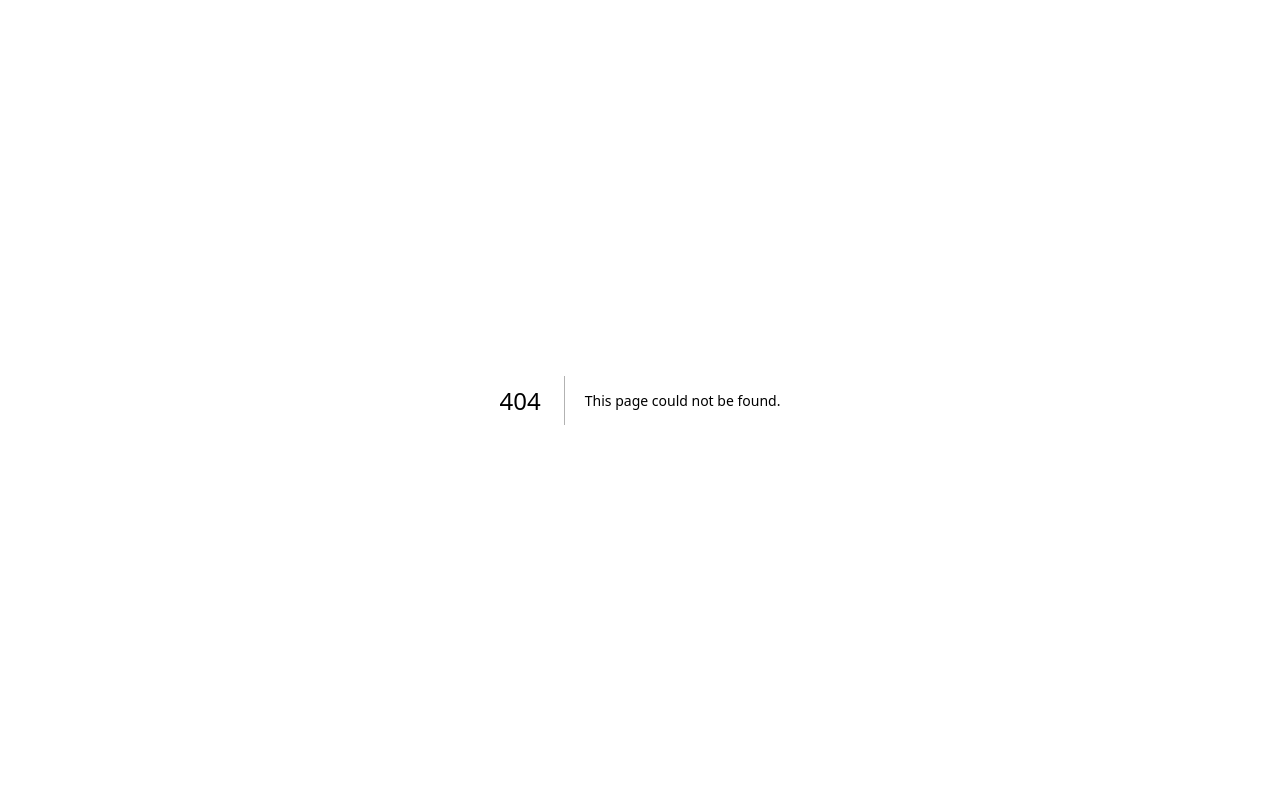
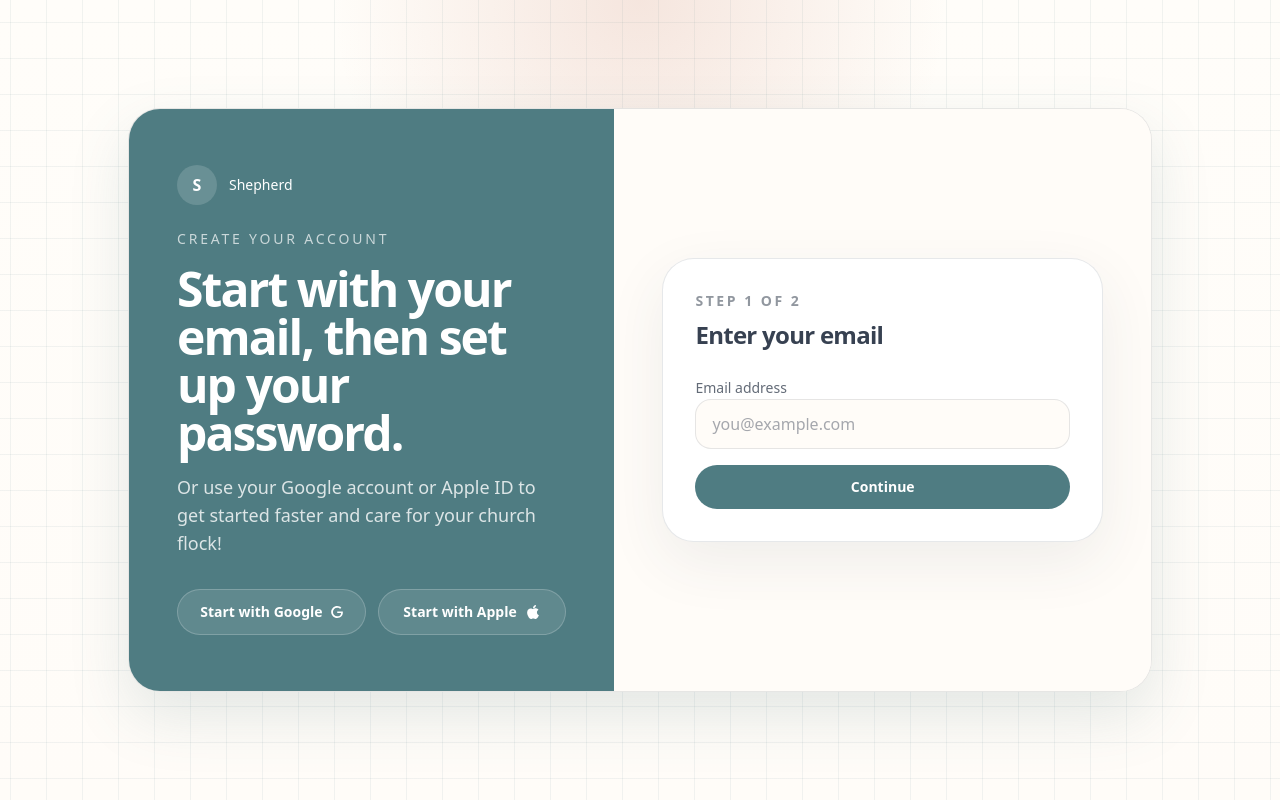
Before and after one commit to jeddelich/shepherd, a Next.js app: page /register in a window 1280 px wide. Before the commit this address had no page. Built offline with nearby package versions, Linux system fonts and the light colour scheme.

Commit message:
feat: create register page

```diff
--- /dev/null
+++ b/app/(auth)/register/page.tsx
@@ -0,0 +1,194 @@
+"use client";
+
+import Link from "next/link";
+import { useState, type FormEvent } from "react";
+import { FaApple } from "react-icons/fa6";
+import { SiGoogle } from "react-icons/si";
+
+type Step = "email" | "password";
+
+export default function RegisterPage() {
+	const [step, setStep] = useState<Step>("email");
+	const [email, setEmail] = useState("");
+	const [password, setPassword] = useState("");
+	const [confirmPassword, setConfirmPassword] = useState("");
+	const [error, setError] = useState("");
+
+	function handleEmailSubmit(event: FormEvent<HTMLFormElement>) {
+		event.preventDefault();
+
+		if (!email.trim()) {
+			setError("Enter an email to continue.");
+			return;
+		}
+
+		setError("");
+		setStep("password");
+	}
+
+	function handlePasswordSubmit(event: FormEvent<HTMLFormElement>) {
+		event.preventDefault();
+
+		if (!password || !confirmPassword) {
+			setError("Create and confirm your password to continue.");
+			return;
+		}
+
+		if (password !== confirmPassword) {
+			setError("Passwords do not match.");
+			return;
+		}
+
+		setError("");
+		// Firebase Auth wiring will replace this submit handler.
+	}
+
+	function handleProviderSignIn(provider: "google" | "apple") {
+		setError("");
+		// Firebase Auth provider sign-in will be connected here.
+		console.log(`Continue with ${provider}`);
+	}
+
+	return (
+		<main className="hero-grid flex flex-1 items-center justify-center px-6 py-12 sm:px-10 lg:px-16">
+			<div className="surface-panel w-full max-w-5xl overflow-hidden rounded-4xl">
+				<div className="grid lg:grid-cols-[0.95fr_1.05fr]">
+					<section className="flex flex-col justify-between gap-8 bg-(--color-primary) px-6 py-8 text-white sm:px-10 sm:py-12 lg:px-12 lg:py-14">
+						<div className="space-y-6">
+							<Link href="/" className="inline-flex items-center gap-3 text-sm font-medium text-white/90">
+								<span className="flex h-10 w-10 items-center justify-center rounded-full bg-white/15 text-base font-semibold">
+									S
+								</span>
+								Shepherd
+							</Link>
+
+							<div className="space-y-4">
+								<p className="text-sm font-medium uppercase tracking-[0.2em] text-white/70">
+									Create your account
+								</p>
+								<h1 className="max-w-md text-4xl font-semibold tracking-[-0.04em] sm:text-5xl">
+									Start with your email, then set up your password.
+								</h1>
+								<p className="max-w-md text-base leading-7 text-white/80 sm:text-lg">
+									Or use your Google account or Apple ID to get started faster and care for your church flock!
+								</p>
+							</div>
+						</div>
+
+						<div className="grid gap-3 sm:grid-cols-2">
+							<button
+								type="button"
+								onClick={() => handleProviderSignIn("google")}
+								className="inline-flex items-center justify-center rounded-full border border-white/20 bg-white/10 px-5 py-3 text-sm font-semibold text-white transition-colors hover:bg-white/15"
+							>
+								Start with Google
+								<SiGoogle aria-hidden="true" className="ml-2 h-3 w-3 shrink-0" />
+							</button>
+							<button
+								type="button"
+								onClick={() => handleProviderSignIn("apple")}
+								className="inline-flex items-center justify-center rounded-full border border-white/20 bg-white/10 px-5 py-3 text-sm font-semibold text-white transition-colors hover:bg-white/15"
+							>
+								Start with Apple
+								<FaApple aria-hidden="true" className="ml-2 h-4 w-4 shrink-0" />
+							</button>
+						</div>
+					</section>
+
+					<section className="flex items-center justify-center bg-(--color-background) px-6 py-8 sm:px-10 sm:py-12 lg:px-12 lg:py-14">
+						<div className="w-full max-w-md space-y-6 rounded-4xl border border-(--color-border) bg-white p-6 shadow-[0_20px_60px_rgba(55,65,81,0.08)] sm:p-8">
+							<div className="space-y-2">
+								<p className="text-sm font-semibold uppercase tracking-[0.18em] text-[rgba(55,65,81,0.55)]">
+									Step {step === "email" ? "1" : "2"} of 2
+								</p>
+								<h2 className="text-2xl font-semibold tracking-[-0.03em] text-(--color-text)">
+									{step === "email" ? "Enter your email" : "Create your password"}
+								</h2>
+							</div>
+
+							{error ? (
+								<p className="rounded-2xl border border-[rgba(201,123,99,0.2)] bg-[rgba(201,123,99,0.08)] px-4 py-3 text-sm text-[rgba(55,65,81,0.84)]">
+									{error}
+								</p>
+							) : null}
+
+							{step === "email" ? (
+								<form className="space-y-4" onSubmit={handleEmailSubmit}>
+									<div className="space-y-2">
+										<label htmlFor="email" className="text-sm font-medium text-[rgba(55,65,81,0.78)]">
+											Email address
+										</label>
+										<input
+											id="email"
+											type="email"
+											value={email}
+											onChange={(event) => setEmail(event.target.value)}
+											placeholder="you@example.com"
+											className="w-full rounded-2xl border border-(--color-border) bg-(--color-background) px-4 py-3 text-(--color-text) outline-none transition-colors placeholder:text-[rgba(55,65,81,0.45)] focus:border-(--color-primary)"
+										/>
+									</div>
+
+									<button
+										type="submit"
+										className="inline-flex w-full items-center justify-center rounded-full bg-(--color-primary) px-5 py-3 text-sm font-semibold text-white transition-transform duration-200 hover:-translate-y-0.5"
+									>
+										Continue
+									</button>
+								</form>
+							) : (
+								<form className="space-y-4" onSubmit={handlePasswordSubmit}>
+									<div className="space-y-2">
+										<label htmlFor="password" className="text-sm font-medium text-[rgba(55,65,81,0.78)]">
+											Password
+										</label>
+										<input
+											id="password"
+											type="password"
+											value={password}
+											onChange={(event) => setPassword(event.target.value)}
+											placeholder="Create a password"
+											className="w-full rounded-2xl border border-(--color-border) bg-(--color-background) px-4 py-3 text-(--color-text) outline-none transition-colors placeholder:text-[rgba(55,65,81,0.45)] focus:border-(--color-primary)"
+										/>
+									</div>
+
+									<div className="space-y-2">
+										<label htmlFor="confirmPassword" className="text-sm font-medium text-[rgba(55,65,81,0.78)]">
+											Verify password
+										</label>
+										<input
+											id="confirmPassword"
+											type="password"
+											value={confirmPassword}
+											onChange={(event) => setConfirmPassword(event.target.value)}
+											placeholder="Repeat your password"
+											className="w-full rounded-2xl border border-(--color-border) bg-(--color-background) px-4 py-3 text-(--color-text) outline-none transition-colors placeholder:text-[rgba(55,65,81,0.45)] focus:border-(--color-primary)"
+										/>
+									</div>
+
+									<div className="flex flex-col gap-3 sm:flex-row">
+										<button
+											type="button"
+											onClick={() => {
+												setError("");
+												setStep("email");
+											}}
+											className="inline-flex items-center justify-center rounded-full border border-(--color-border) px-5 py-3 text-sm font-semibold text-(--color-text) transition-colors hover:bg-(--color-secondary)"
+										>
+											Back
+										</button>
+										<button
+											type="submit"
+											className="inline-flex items-center justify-center rounded-full bg-(--color-accent) px-5 py-3 text-sm font-semibold text-white transition-transform duration-200 hover:-translate-y-0.5"
+										>
+											Create account
+										</button>
+									</div>
+								</form>
+							)}
+						</div>
+					</section>
+				</div>
+			</div>
+		</main>
+	);
+}
--- a/components/layout/Navbar.tsx
+++ b/components/layout/Navbar.tsx
@@ -2,8 +2,8 @@ import Link from "next/link";
 
 const navLinks = [
   { label: "About", href: "#about" },
-  { label: "Pricing", href: "#pricing" },
-  { label: "Connect", href: "#connect" },
+  { label: "Premium Plans", href: "#pricing" },
+  { label: "Connect With Us", href: "#connect" },
 ];
 
 export default function Navbar() {
@@ -34,10 +34,10 @@ export default function Navbar() {
           </div>
 
           <a
-            href="#signup"
+            href="/register"
             className="inline-flex items-center justify-center rounded-full bg-(--color-accent) px-4 py-2.5 text-sm font-semibold text-white transition-transform duration-200 hover:-translate-y-0.5"
           >
-            Sign up
+            Create Free Account
           </a>
         </nav>
       </div>
--- a/package.json
+++ b/package.json
@@ -15,7 +15,8 @@
     "jest": "^30.4.2",
     "next": "16.2.7",
     "react": "19.2.4",
-    "react-dom": "19.2.4"
+    "react-dom": "19.2.4",
+    "react-icons": "^5.6.0"
   },
   "devDependencies": {
     "@tailwindcss/postcss": "^4",
```
Also changed, not shown: 1 other file (tests, documents, lock files or other folders).
